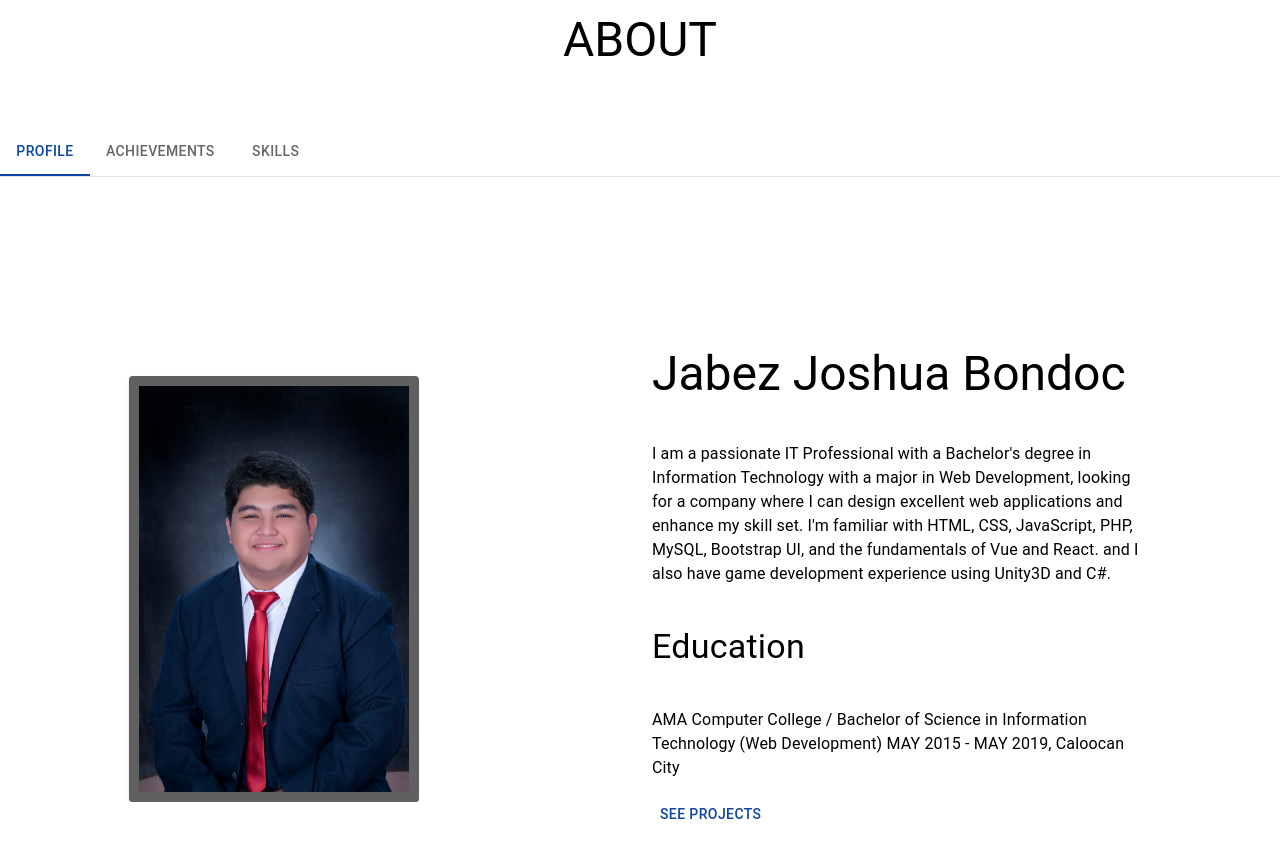
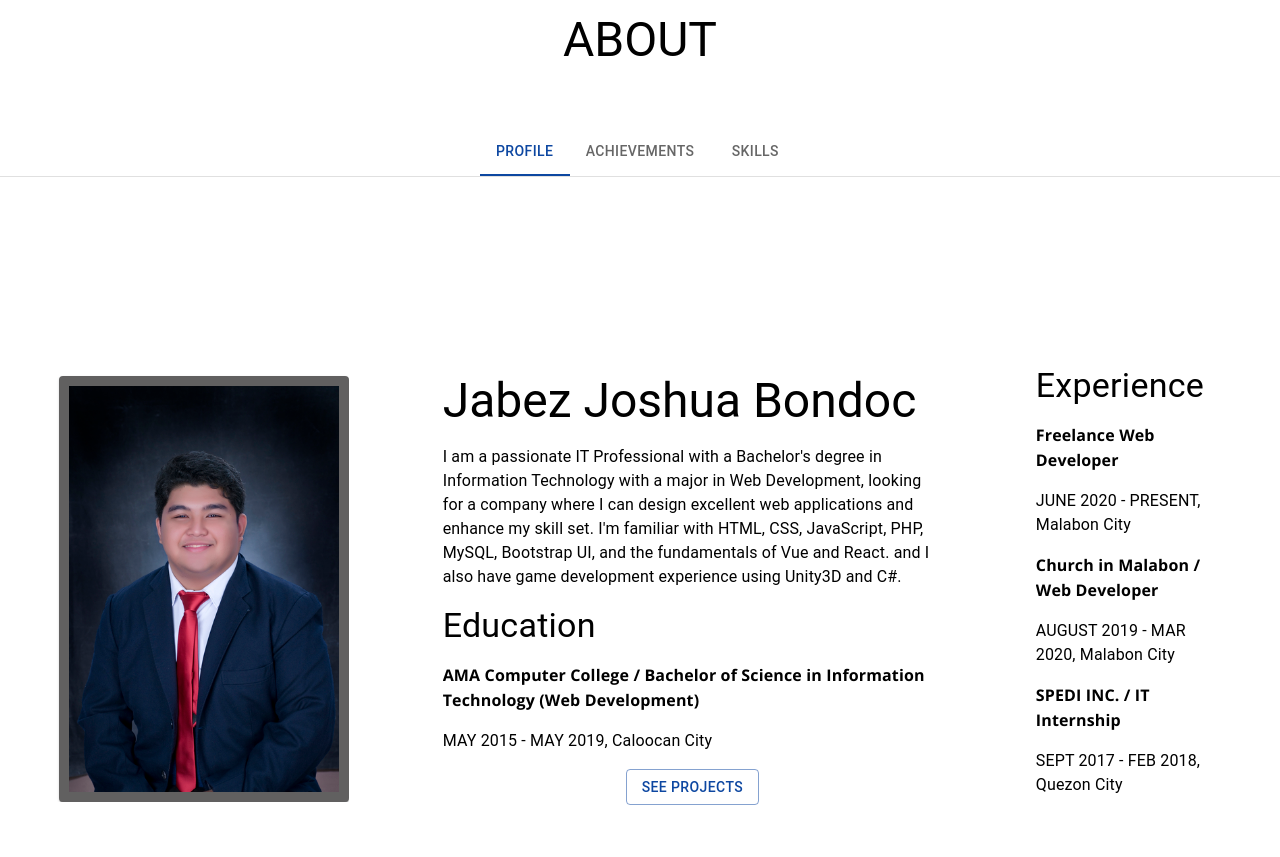
Before and after one commit to Yabetsu16/portfolio, a React (Create React App) app: page / in a window 1280 px wide. Shown: the part 960-1817 px from the top of the page. Built offline with nearby package versions, Linux system fonts and the light colour scheme.

Commit message:
Make Profile Panel Responsive

```diff
--- a/src/components/About/About.jsx
+++ b/src/components/About/About.jsx
@@ -48,7 +48,8 @@ const About = () => {
           <Tabs
             value={value}
             onChange={handleChange}
-            aria-label="basic tabs example"
+            aria-label="about tabs"
+            centered
           >
             <Tab label="Profile" {...a11yProps(0)} />
             <Tab label="Achievements" {...a11yProps(1)} />
--- a/src/components/About/Profile/ProfilePanel.jsx
+++ b/src/components/About/Profile/ProfilePanel.jsx
@@ -1,4 +1,4 @@
-import { Button, Card, CardMedia, Grid, Typography } from '@mui/material';
+import { Box, Button, Card, CardMedia, Grid, Typography } from '@mui/material';
 import { useTheme } from '@mui/material/styles';
 import React from 'react';
 import profilePicture from './profile.jpg';
@@ -14,7 +14,8 @@ const ProfilePanel = () => {
       spacing={3}
       direction="row"
     >
-      <Grid item sm={8} md={4} lg={3} xl={2}>
+      {/* Image */}
+      <Grid item xs={10} sm={6} md={3} lg={3} xl={2}>
         <Card
           sx={{
             minWidth: 'auto',
@@ -44,7 +45,9 @@ const ProfilePanel = () => {
           </Typography>
         </Card>
       </Grid>
-      <Grid item sm={10} md={7} lg={5} xl={4}>
+      {/* Description */}
+      <Grid item xs={12} sm={6} md={6} lg={5} xl={6}>
+        {/* Name */}
         <Typography
           sx={{
             display: { xs: 'none', sm: 'none', md: 'block' }
@@ -53,7 +56,8 @@ const ProfilePanel = () => {
         >
           Jabez Joshua Bondoc
         </Typography>
-        <Typography paragraph mt={5}>
+        {/* Objective */}
+        <Typography paragraph mt={2}>
           I am a passionate IT Professional with a Bachelor's degree in
           Information Technology with a major in Web Development, looking for a
           company where I can design excellent web applications and enhance my
@@ -61,12 +65,12 @@ const ProfilePanel = () => {
           Bootstrap UI, and the fundamentals of Vue and React. and I also have
           game development experience using Unity3D and C#.
         </Typography>
+        {/* Education */}
         <Typography
           sx={{
             display: { sm: 'block', md: 'none' }
           }}
           variant="h6"
-          mt={5}
           align="center"
         >
           Education
@@ -76,20 +80,132 @@ const ProfilePanel = () => {
             display: { xs: 'none', sm: 'none', md: 'block' }
           }}
           variant="h4"
-          mt={5}
+          mt={2}
         >
           Education
         </Typography>
-        <Typography paragraph mt={5}>
-          AMA Computer College / Bachelor of Science in Information Technology
-          (Web Development) MAY 2015 - MAY 2019, Caloocan City
+        <Typography paragraph mt={2}>
+          <span
+            style={{
+              // @ts-ignore
+              fontWeight: '700'
+            }}
+          >
+            AMA Computer College / Bachelor of Science in Information Technology
+            (Web Development)
+          </span>
         </Typography>
-        <Button
-          variant="text"
-          sx={{ color: theme.palette.mode === 'dark' ? 'white' : 'primary' }}
+        <Typography paragraph>MAY 2015 - MAY 2019, Caloocan City</Typography>
+        <Box
+          sx={{
+            display: { xs: 'none', sm: 'none', md: 'block' },
+            textAlign: 'center'
+          }}
         >
-          See Projects
-        </Button>
+          <Button
+            variant="outlined"
+            sx={{
+              color: theme.palette.mode === 'dark' ? 'white' : 'primary'
+            }}
+          >
+            See Projects
+          </Button>
+        </Box>
+      </Grid>
+      {/* Experience list for desktop */}
+      <Grid
+        item
+        md={3}
+        lg={2}
+        sx={{ display: { xs: 'none', sm: 'none', md: 'block' } }}
+      >
+        <Typography variant="h4">Experience</Typography>
+        <Typography paragraph mt={2}>
+          <span
+            style={{
+              // @ts-ignore
+              fontWeight: '700'
+            }}
+          >
+            Freelance Web Developer
+          </span>{' '}
+        </Typography>
+        <Typography paragraph>JUNE 2020 - PRESENT, Malabon City</Typography>
+        <Typography paragraph mt={2}>
+          <span
+            style={{
+              // @ts-ignore
+              fontWeight: '700'
+            }}
+          >
+            Church in Malabon / Web Developer
+          </span>{' '}
+        </Typography>
+        <Typography paragraph>AUGUST 2019 - MAR 2020, Malabon City</Typography>
+        <Typography paragraph mt={2}>
+          <span
+            style={{
+              // @ts-ignore
+              fontWeight: '700'
+            }}
+          >
+            SPEDI INC. / IT Internship
+          </span>{' '}
+        </Typography>
+        <Typography paragraph>SEPT 2017 - FEB 2018, Quezon City</Typography>
+      </Grid>
+      {/* Experience list for mobile devices */}
+      <Grid
+        item
+        xs={12}
+        sm={12}
+        sx={{ display: { sm: 'block', md: 'none' } }}
+        textAlign="center"
+      >
+        <Typography variant="h6">Experience</Typography>
+        <Typography paragraph mt={2}>
+          <span
+            style={{
+              // @ts-ignore
+              fontWeight: '700'
+            }}
+          >
+            Freelance Web Developer
+          </span>{' '}
+        </Typography>
+        <Typography paragraph>JUNE 2020 - PRESENT, Malabon City</Typography>
+        <Typography paragraph>
+          <span
+            style={{
+              // @ts-ignore
+              fontWeight: '700'
+            }}
+          >
+            Church in Malabon / Web Developer
+          </span>{' '}
+        </Typography>
+        <Typography paragraph>AUGUST 2019 - MAR 2020, Malabon City</Typography>
+        <Typography paragraph>
+          <span
+            style={{
+              // @ts-ignore
+              fontWeight: '700'
+            }}
+          >
+            SPEDI INC. / IT Internship
+          </span>{' '}
+        </Typography>
+        <Typography paragraph>SEPT 2017 - FEB 2018, Quezon City</Typography>
+        <Box sx={{ display: { sm: 'block', md: 'none' }, textAlign: 'center' }}>
+          <Button
+            variant="outlined"
+            sx={{
+              color: theme.palette.mode === 'dark' ? 'white' : 'primary'
+            }}
+          >
+            See Projects
+          </Button>
+        </Box>
       </Grid>
     </Grid>
   );
--- a/src/components/Home/Home.jsx
+++ b/src/components/Home/Home.jsx
@@ -1,6 +1,6 @@
 import React from 'react';
 import { styled } from '@mui/material/styles';
-import { Grid, IconButton, Stack, Typography } from '@mui/material';
+import { Grid, IconButton, Typography } from '@mui/material';
 import { useTheme } from '@mui/material/styles';
 import { KeyboardArrowDown } from '@mui/icons-material';
 const drawerWidth = 240;
```
